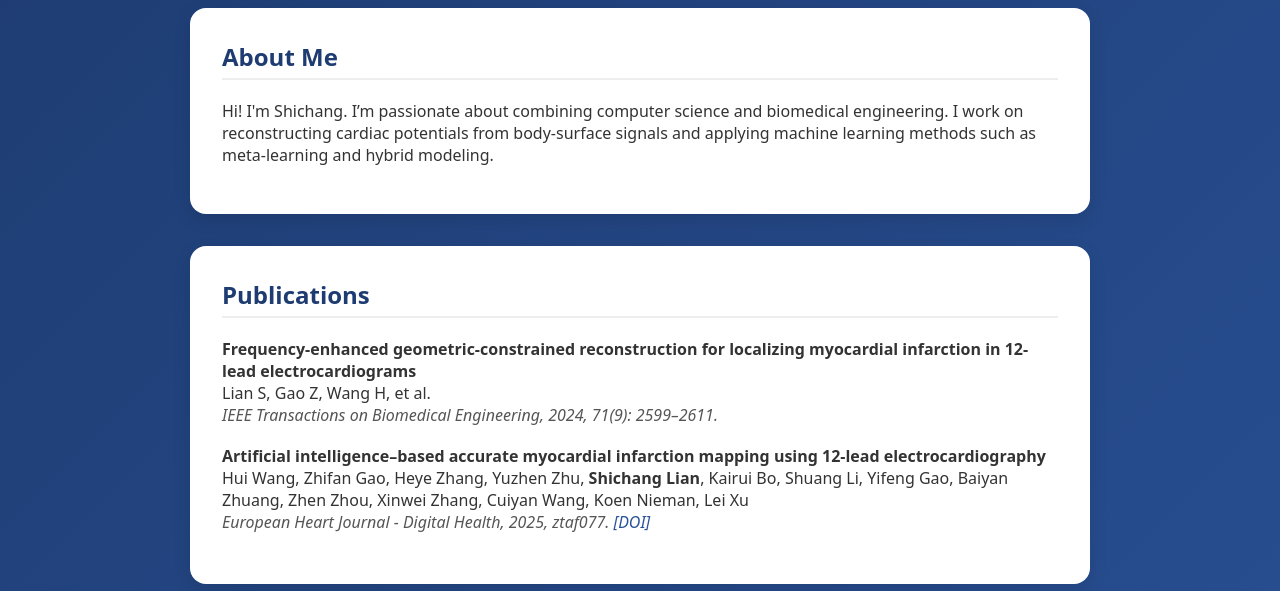
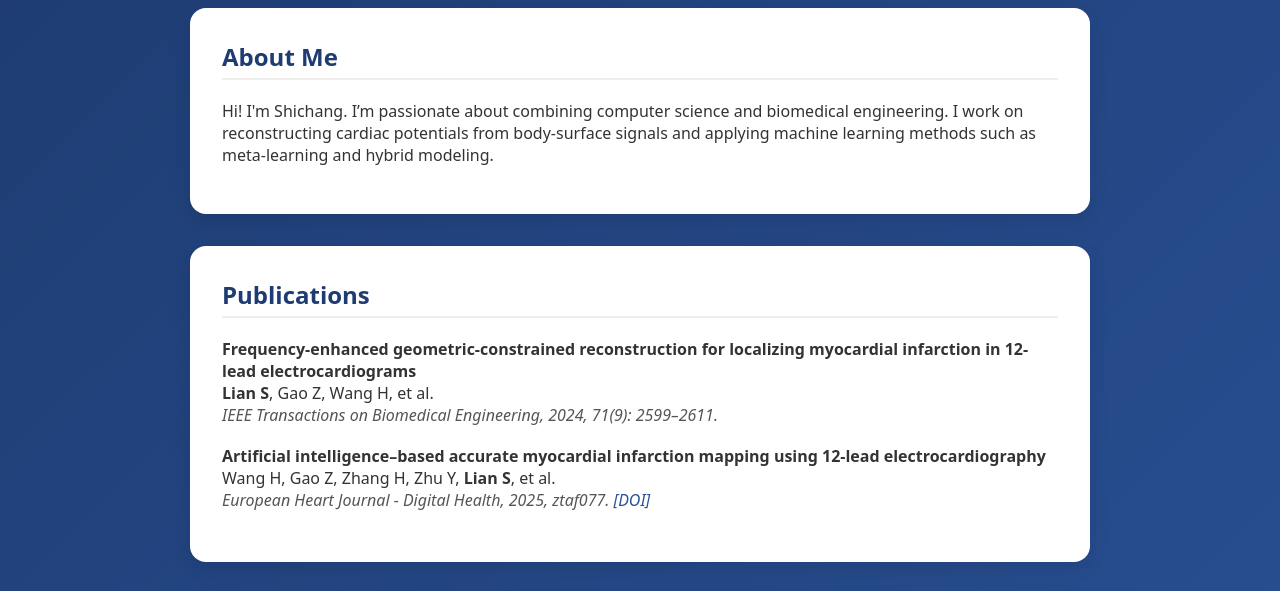
Before and after one commit to Helena-SC/shichanglian, a plain HTML site: page index.html in a window 1280 px wide. Shown: the part 141-732 px from the top of the page. Drawn offline with Linux system fonts and the light colour scheme.

Commit message:
Format author names and update DOI link

```diff
--- a/index.html
+++ b/index.html
@@ -94,7 +94,7 @@
           Frequency-enhanced geometric-constrained reconstruction for localizing myocardial infarction in 12-lead electrocardiograms
         </div>
         <div class="pub-authors">
-          Lian S, Gao Z, Wang H, et al.
+          <strong>Lian S</strong>, Gao Z, Wang H, et al.
         </div>
         <div class="pub-venue">
           IEEE Transactions on Biomedical Engineering, 2024, 71(9): 2599–2611.
@@ -106,11 +106,47 @@
           Artificial intelligence–based accurate myocardial infarction mapping using 12-lead electrocardiography
         </div>
         <div class="pub-authors">
-          Hui Wang, Zhifan Gao, Heye Zhang, Yuzhen Zhu, <strong>Shichang Lian</strong>, Kairui Bo, Shuang Li, Yifeng Gao, Baiyan Zhuang, Zhen Zhou, Xinwei Zhang, Cuiyan Wang, Koen Nieman, Lei Xu
+          Wang H, Gao Z, Zhang H, Zhu Y, <strong>Lian S</strong>, et al.
         </div>
         <div class="pub-venue">
           European Heart Journal - Digital Health, 2025, ztaf077.
-          <a href="https://doi.org/10.1093/ehjdh/ztaf077IF: 4.4 Q1 " target="_blank">[DOI]</a>
+          <a href="https://doi.org/10.1093/ehjdh/ztaf077IF:
+
+
+
+
+
+
+
+
+
+
+
+
+
+
+
+
+
+
+
+
+
+
+
+
+
+
+
+
+
+
+
+
+
+
+
+         4.4 Q1 " target="_blank">[DOI]</a>
         </div>
       </div>
     </div>
```
